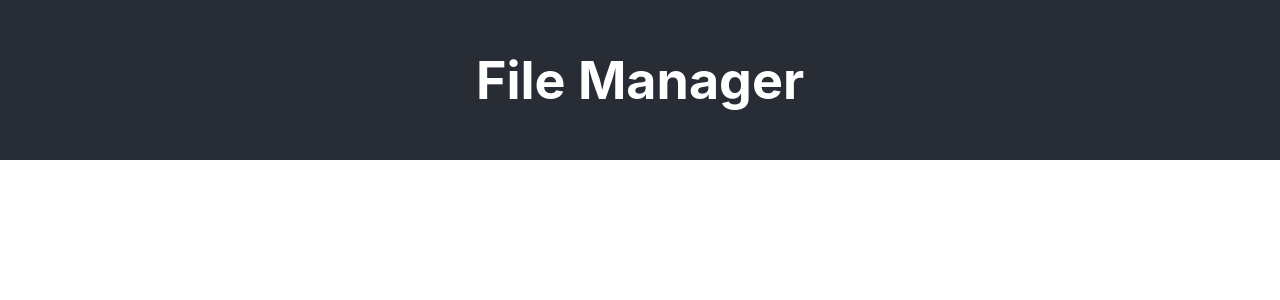
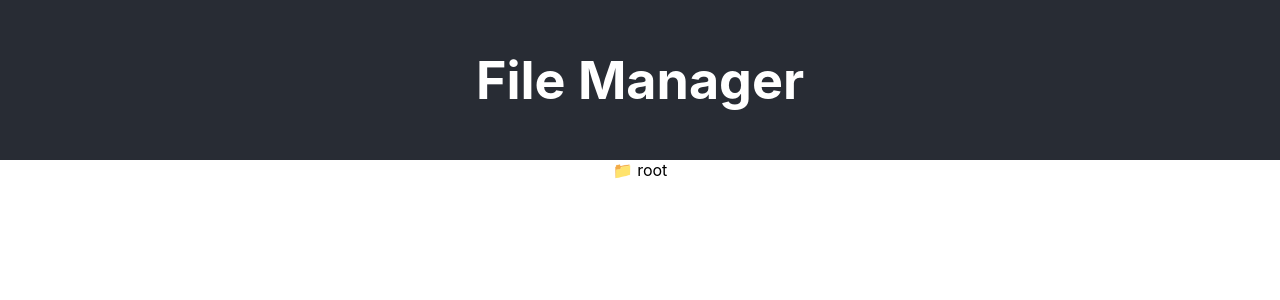
Before and after one commit to rubeun/file-manager, a React (Create React App) app: page / in a window 1280 px wide. Shown: the top 300 px of the page. Built offline with nearby package versions, Linux system fonts and the light colour scheme.

Commit message:
add File and Folder components, showContent dispatcher

```diff
--- a/src/App.tsx
+++ b/src/App.tsx
@@ -1,12 +1,46 @@
-import React from 'react';
+import React, { useState } from 'react';
 import './App.css';
+import { fileManagerData } from './data/fileManagerData';
+import File from './components/File';
+import Folder from './components/Folder';
+
+type Node = {
+  id: string;
+  name: string;
+  isFolder: boolean;
+  nodes: Node[];
+}
 
 const App = () => {
+  const [fileData, setFileData] = useState<Node>(fileManagerData as Node);
+
+  const showContent= (parentNode: Node, node: Node) => {
+    if (node.isFolder === true) {
+      return (
+        <Folder
+          key={node.id}
+          node={node}
+          showContent={showContent}
+        />
+      );
+      // }
+    } else {
+      return (
+        <File
+          key={node.id}
+          node={node}
+        />
+      );
+    }
+  }
   return (
     <div className="App">
       <header className="App-header">
         <h1>File Manager</h1>
       </header>
+      <div>
+        {showContent(fileData, fileData)}
+      </div>
     </div>
   );
 }
--- /dev/null
+++ b/src/components/File.tsx
@@ -0,0 +1,22 @@
+import { FC } from "react";
+
+type Node = {
+  id: string;
+  name: string;
+  isFolder: boolean;
+  nodes: Node[];
+}
+
+type FileType = {
+  node: Node;
+}
+
+const File: FC<FileType> = ({ node }) => {
+
+  return (
+    <div key={node.id}>
+      <span>📄 {node.name} </span>
+    </div>
+  );
+};
+export default File;
--- /dev/null
+++ b/src/components/Folder.tsx
@@ -0,0 +1,33 @@
+import { useState, FC } from "react";
+
+type Node = {
+  id: string;
+  name: string;
+  isFolder: boolean;
+  nodes: Node[];
+}
+
+
+type FolderType = {
+  node: Node;
+  showContent: any;
+}
+
+const Folder: FC<FolderType> = ({ node, showContent }) => {
+  const [folderOpen, setFolderOpen] = useState(false);
+
+  return (
+    <div>
+      <span className="button" onClick={() => setFolderOpen(!folderOpen)}>
+        {folderOpen ? `📂 ${node.name}` : `📁 ${node.name}`}
+      </span>
+
+      {folderOpen
+        ? node.nodes.length > 0 &&
+          node.nodes.map((child) => showContent(node, child))
+        : null}
+    </div>
+  );
+};
+
+export default Folder;
```
